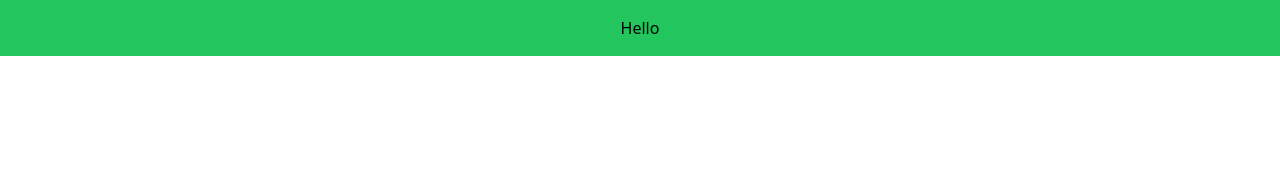
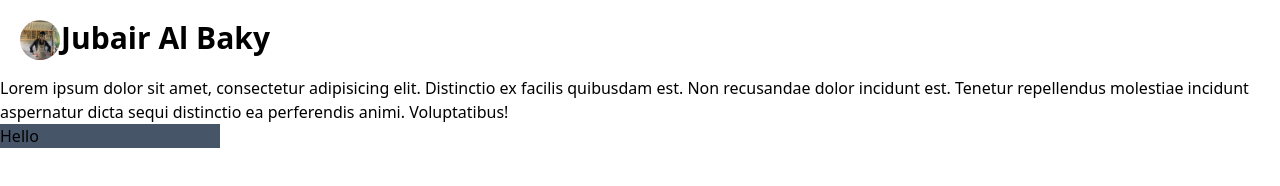
Before and after one commit to tatakae-baky/Tailwind-CSS-Practice, a website built with Vite: page index.html in a window 1280 px wide. Built offline with nearby package versions, Linux system fonts and the light colour scheme.

Commit message:
playing with css properties

```diff
--- a/index.html
+++ b/index.html
@@ -1,12 +1,30 @@
 <!DOCTYPE html>
 <html lang="en">
-<head>
-    <meta charset="UTF-8">
-    <meta name="viewport" content="width=device-width, initial-scale=1.0">
-    <title>Tailwind Practice</title>
-    <link rel="stylesheet" href="main.css">
-</head>
-<body>
-    <div class="bg-green-500 p-4 text-center">Hello</div>
-</body>
+  <head>
+    <meta charset="UTF-8" />
+    <meta name="viewport" content="width=device-width, initial-scale=1.0" />
+    <title>Document</title>
+    <link rel="stylesheet" href="main.css" />
+  </head>
+  <body>
+    <div class="relative w-[250px] m-5">
+      <div>
+        <h1 class="font-bold text-3xl text-right">
+          Jubair Al Baky
+        </h1>
+      </div>
+      <img
+        class="size-10 shrink-0 object-cover rounded-full absolute top-0 left-0-0"
+        src="./images/JUBAIR AL BAKY.jpg"
+        alt="baky"
+      />
+    </div>
+    <p>
+      Lorem ipsum dolor sit amet, consectetur adipisicing elit. Distinctio ex
+      facilis quibusdam est. Non recusandae dolor incidunt est. Tenetur
+      repellendus molestiae incidunt aspernatur dicta sequi distinctio ea
+      perferendis animi. Voluptatibus!
+    </p>
+    <h1 class="bg-slate-600 w-[220px]">Hello</h1>
+  </body>
 </html>
```
Also changed, not shown: images/JUBAIR AL BAKY.jpg (added).
